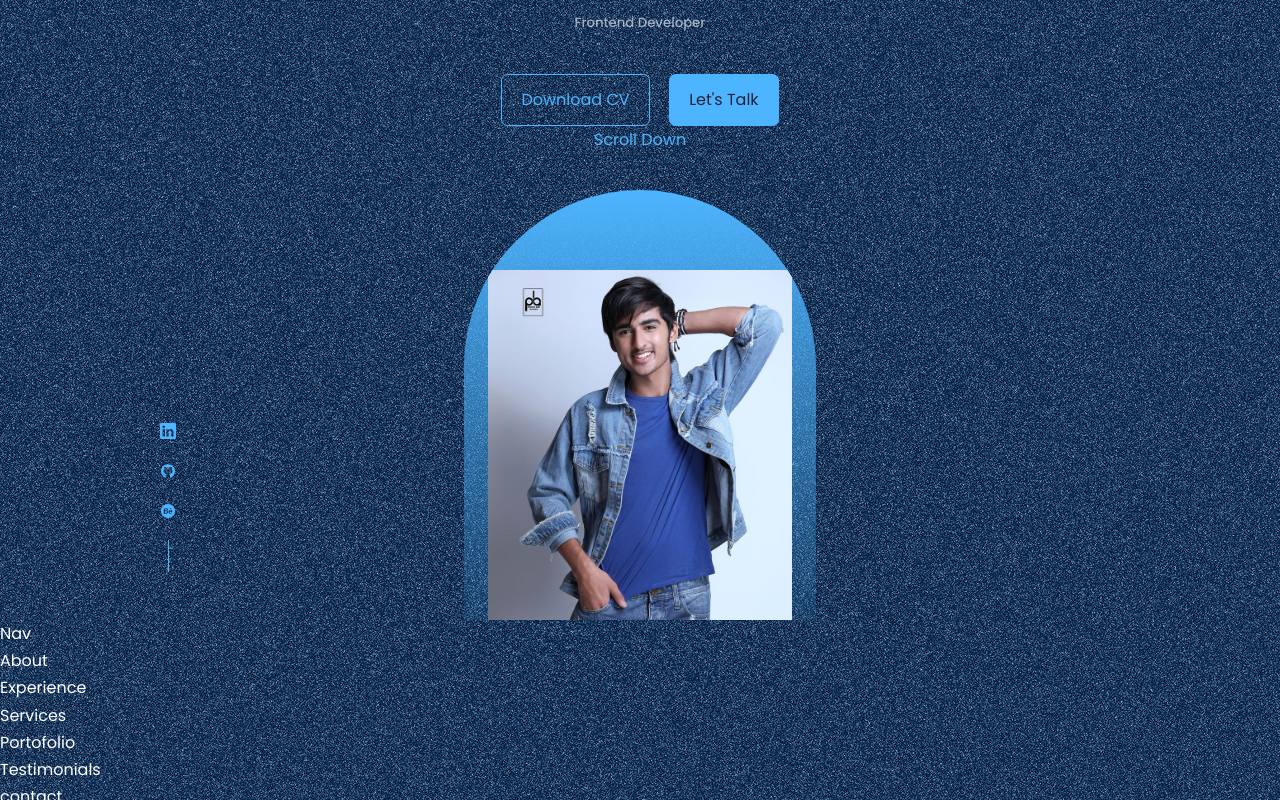
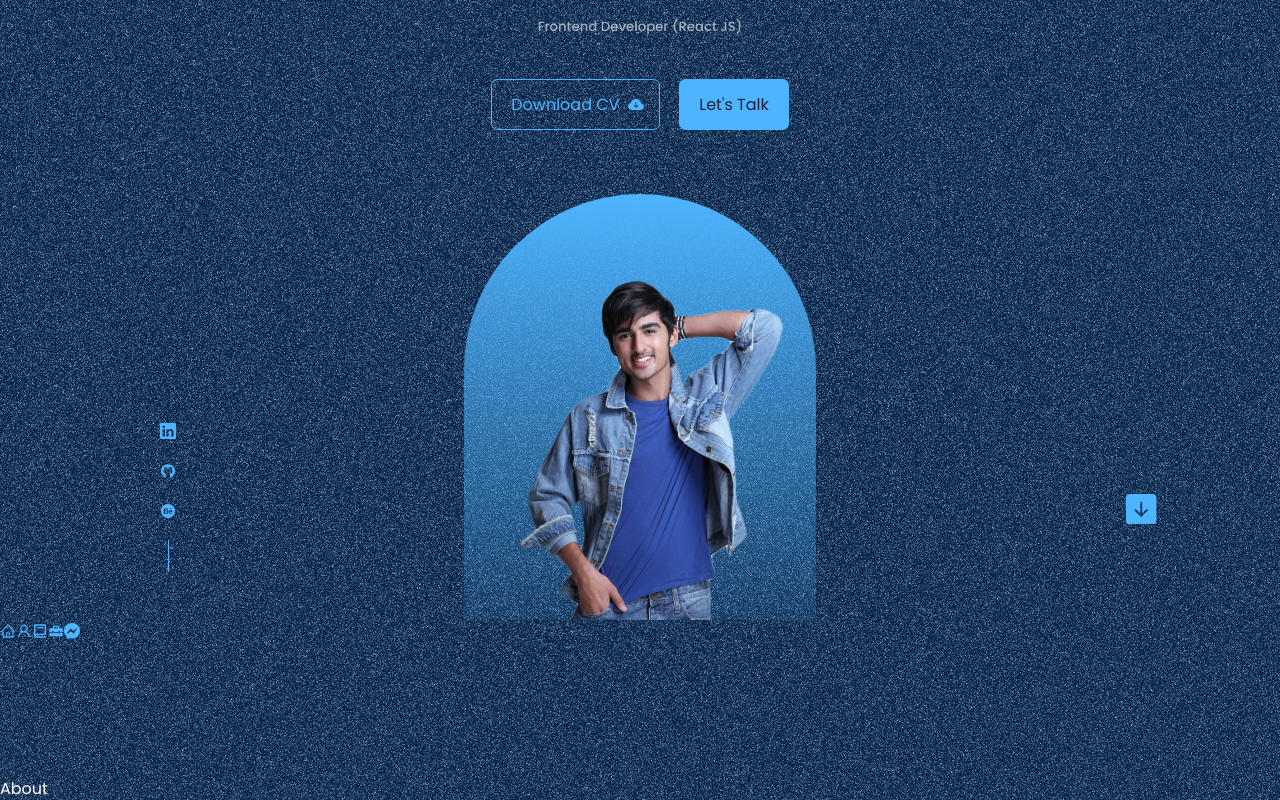
Before and after one commit to Solumba/my-portofolio, a React (Create React App) app: page / in a window 1280 px wide. Shown: the part 180-980 px from the top of the page. Built offline with nearby package versions, Linux system fonts and the light colour scheme.

Commit message:
working on navigation

```diff
--- /dev/null
+++ b/src/components/IconExports.js
@@ -0,0 +1,5 @@
+export {AiOutlineHome} from 'react-icons/ai';
+export {AiOutlineUser} from 'react-icons/ai';
+export {BiBook} from 'react-icons/bi';
+export {MdHomeRepairService} from 'react-icons/md';
+export {BsMessenger} from 'react-icons/bs';
--- a/src/components/about/About.jsx
+++ b/src/components/about/About.jsx
@@ -2,7 +2,7 @@ import React from 'react'
 import './about.css'
 const About = () => {
   return (
-    <div>About</div>
+    <section id='about'>About</section>
   )
 }
 
--- a/src/components/contact/Contact.jsx
+++ b/src/components/contact/Contact.jsx
@@ -3,7 +3,7 @@ import './contact.css';
 
 const contact = () => {
   return (
-    <div>contact</div>
+    <section id='contact'>contact</section>
   )
 }
 
--- a/src/components/experience/Experience.jsx
+++ b/src/components/experience/Experience.jsx
@@ -2,7 +2,7 @@ import React from 'react'
 import './experience.css'
 const Experience = () => {
   return (
-    <div>Experience</div>
+    <section id='experience'>Experience</section>
   )
 }
 
--- a/src/components/header/CTA.jsx
+++ b/src/components/header/CTA.jsx
@@ -1,9 +1,10 @@
 import React from 'react'
 import CV from '../../assets/OlumbaSolomonCv.pdf';
+import {BsFillCloudArrowDownFill} from 'react-icons/bs';
 const CTA = () => {
   return (
     <div className='cta'>
-        <a href={CV} className='btn' download>Download CV</a>
+        <a href={CV} className='btn' download>Download CV <BsFillCloudArrowDownFill className='download__icon'/></a>
         <a href="#contact" className='btn btn-primary'>Let's Talk</a>
     </div>
   )
--- a/src/components/header/Header.jsx
+++ b/src/components/header/Header.jsx
@@ -1,23 +1,24 @@
 import React from 'react'
 import './header.css'
 import CTA from './CTA'
-import ME from '../../assets/me.jpg';
+import ME from '../../assets/me_2.png';
+import {BsArrowDownSquareFill} from 'react-icons/bs';
 import HeaderSocialLinks from './HeaderSocialLinks';
 
 const Header = () => {
   return (
     <header>
       <div className="container header__container">
-        <h5>Hi I'm</h5>
+        <h4>Hello! I'm</h4>
         <h1>Solomon Olumba</h1>
-        <h5 className="text-light">Frontend Developer</h5>
+        <h5 className="text-light">Frontend Developer (React JS)</h5>
         <CTA />
         <HeaderSocialLinks />
         <div className="me">
           <img src={ME} alt="Me" />
         </div>
 
-        <a href="#contact" className='scroll_down'>Scroll Down</a>
+        <a href="#contact" className='scroll__down'><BsArrowDownSquareFill /></a>
       </div>
     </header>
   )
--- a/src/components/header/header.css
+++ b/src/components/header/header.css
@@ -15,6 +15,12 @@ header {
     display: flex;
     gap: 1.2rem;
     justify-content: center;
+}
+
+.download__icon {
+    position: relative;
+    top: 0.2rem;
+    left: 0.3rem;
 }
 
 .header__socials {
@@ -39,9 +45,38 @@ header {
     width: 22rem;
     height: 30rem;
     position: absolute;
+    /*perfectly center an item according to its designated withd*/
     left: calc(50% - 11rem);
     margin-top: 4rem;
     border-radius: 12rem 12rem 0 0;
     overflow: hidden;
     padding: 5rem 1.5rem 1.5rem 1.5rem;
 }
+
+.scroll__down {
+    position: absolute;
+    right: -2.3rem;
+    bottom: 5rem;
+    font-weight: 500;
+    font-size: 1.9rem;
+}
+
+/*Media Queries Tablets*/
+@media  screen and (max-width: 1024px) {
+    header {
+        height: 68vh;
+
+    }
+}
+
+/*Media Queries Mobile*/
+@media  screen and (max-width: 600px) {
+    header {
+        height: 100vh;
+
+    }
+
+    .header__socials, .scroll__down {
+        display: none;
+    }
+}
--- a/src/components/nav/Nav.jsx
+++ b/src/components/nav/Nav.jsx
@@ -1,8 +1,15 @@
-import React from 'react'
-import './nav.css'
+import React from 'react';
+import './nav.css';
+import {AiOutlineHome, AiOutlineUser, BiBook, MdHomeRepairService, BsMessenger} from '../IconExports';
 const Nav = () => {
   return (
-    <div>Nav</div>
+    <nav>
+      <a href="#"><AiOutlineHome /></a>
+      <a href="#about"><AiOutlineUser /></a>
+      <a href="#experience"><BiBook /></a>
+      <a href="#services"><MdHomeRepairService /></a>
+      <a href="#contact"><BsMessenger /></a>
+    </nav>
   )
 }
 
--- a/src/components/portofolio/Portofolio.jsx
+++ b/src/components/portofolio/Portofolio.jsx
@@ -1,9 +1,9 @@
-import React from 'react'
-import './portofolio.css'
+import React from 'react';
+import './portofolio.css';
 const Portofolio = () => {
   return (
-    <div>Portofolio</div>
+    <section id='portofolio'>Portofolio</section>
   )
 }
 
-export default Portofolio
+export default Portofolio;
--- a/src/components/services/Services.jsx
+++ b/src/components/services/Services.jsx
@@ -1,9 +1,9 @@
-import React from 'react'
-import './services.css'
+import React from 'react';
+import './services.css';
 const Services = () => {
   return (
-    <div>Services</div>
+    <section id='services'>Services</section>
   )
 }
 
-export default Services
+export default Services;
--- a/src/components/testimonials/Testimonials.jsx
+++ b/src/components/testimonials/Testimonials.jsx
@@ -2,8 +2,8 @@ import React from 'react'
 import './testimonials.css'
 const Testimonials = () => {
   return (
-    <div>Testimonials</div>
+    <section id='testimonials'>Testimonials</section>
   )
 }
 
-export default Testimonials
+export default Testimonials;
--- a/src/style.css
+++ b/src/style.css
@@ -60,6 +60,7 @@ h1 {
 
 section {
     margin-top: 8rem;
+    height: 100vh;
 }
 
 section > h2, section > h5 {
```
Also changed, not shown: src/assets/me_2.png (added).
